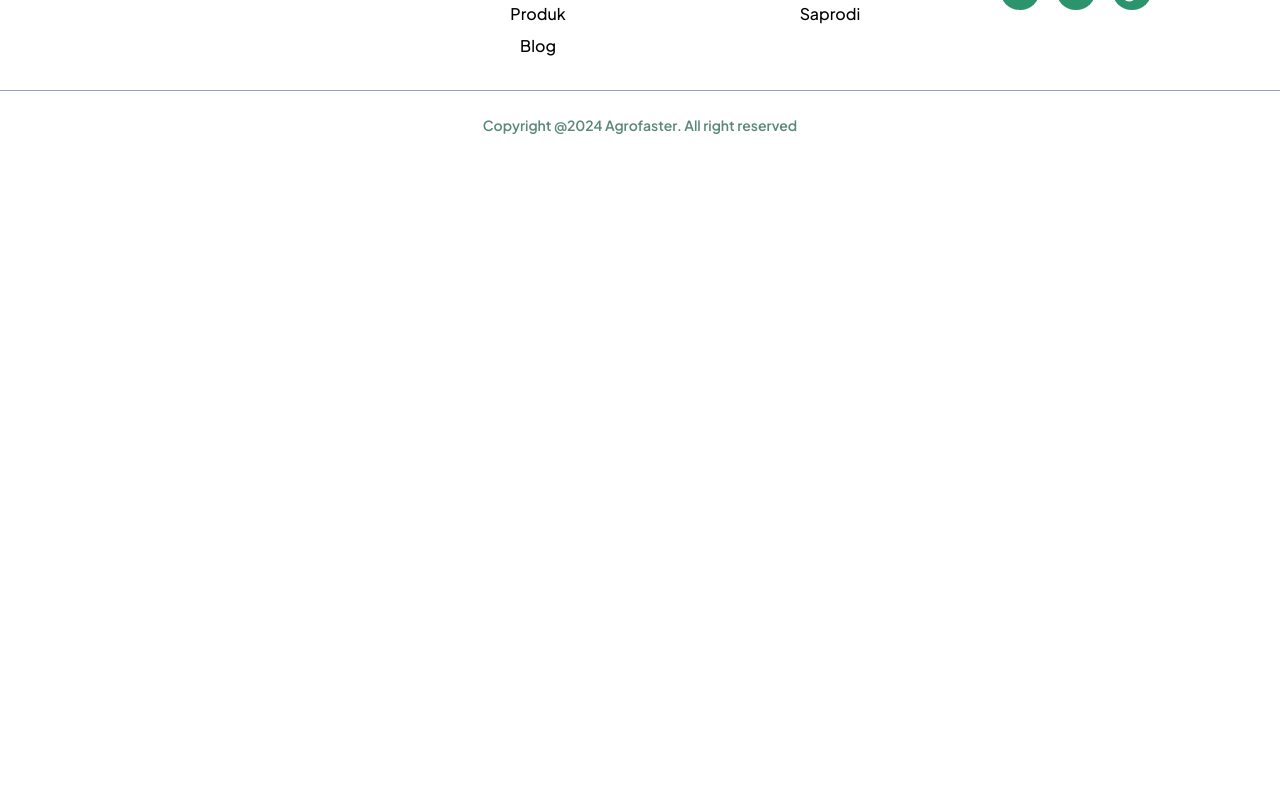
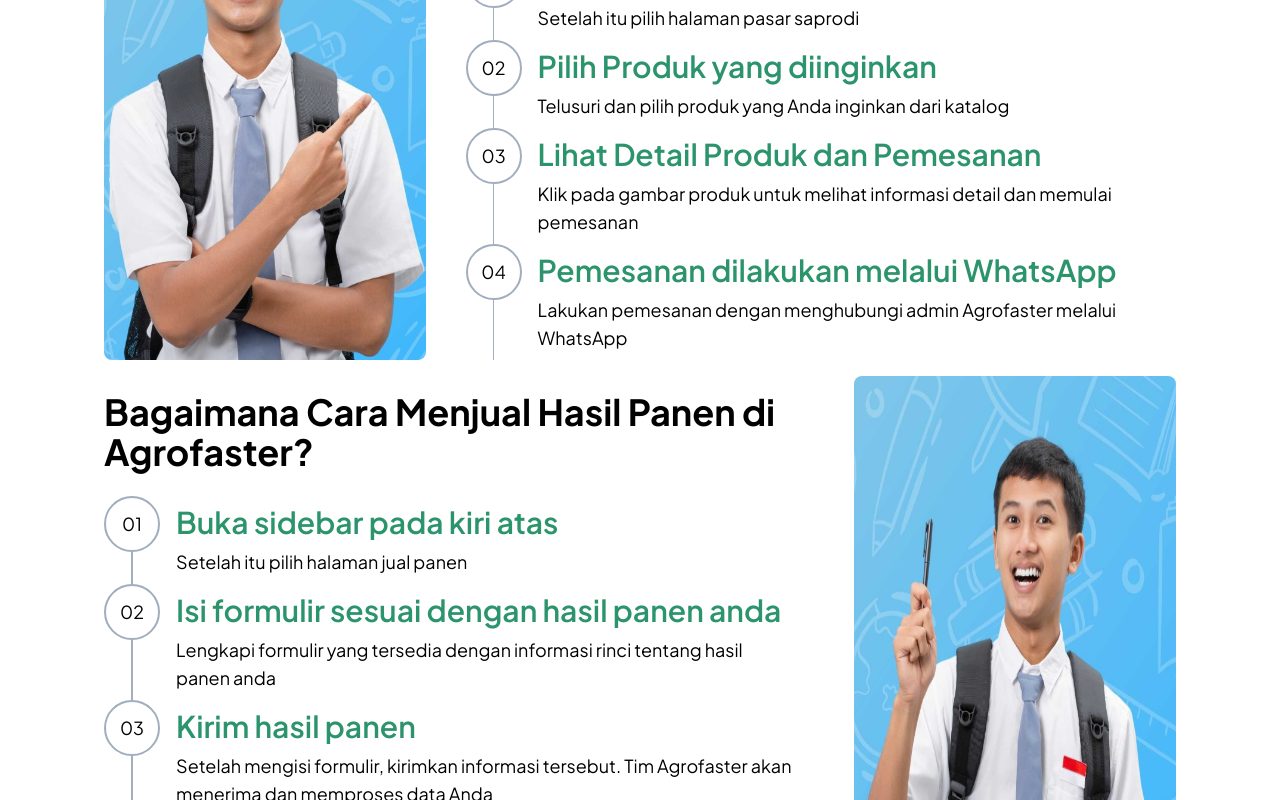
Before and after one commit to AbdanulIkhlas/agrofaster, a React (Vite) app: page /produk/fast-tani in a window 1280 px wide. Shown: the part 1940-2740 px from the top of the page. Before the commit the page ends 2099 px from the top, so only its background shows below. Built offline with nearby package versions, Linux system fonts and the light colour scheme.

Commit message:
membuat section how to di page fast tani

```diff
--- /dev/null
+++ b/src/components/fragments/StepByStep.jsx
@@ -0,0 +1,29 @@
+import PropTypes from "prop-types";
+
+const StepByStep = ({ no, title, desctiption }) => {
+  return (
+    <div className="flex gap-2 text-black overflow-hidden lg:gap-4">
+      <div>
+        <div
+          className="w-9 h-9 flex justify-center items-center border-[2px] border-[#A1AEBE] rounded-full
+        lg:w-14 lg:h-14 lg:text-lg "
+        >
+          {no}
+        </div>
+        <div className="w-[1.6px] h-full bg-[#A1AEBE] mx-auto"></div>
+      </div>
+      <div className="pe-4 pb-2">
+        <h1 className="mt-1 font-semibold text-primary mb-2 lg:text-3xl lg:mt-2">{title}</h1>
+        <p className="text-sm lg:text-lg">{desctiption}</p>
+      </div>
+    </div>
+  );
+};
+
+StepByStep.propTypes = {
+  no: PropTypes.string,
+  title: PropTypes.string,
+  desctiption: PropTypes.string,
+};
+
+export default StepByStep;
--- /dev/null
+++ b/src/components/layouts/FastTani/FastTaniHowTo.jsx
@@ -0,0 +1,57 @@
+import { pesanSaprodi, jualHasilPanen } from "../../../data/howTo";
+import StepByStep from "../../fragments/StepByStep";
+
+const FastTaniHowTo = () => {
+  return (
+    <div className="w-full bg-white  p-6 font-jakartaSans">
+      {/* SECTION Memesan Kebutuhan Saprodi */}
+      <section className="mb-4 lg:px-20 lg:flex lg:gap-10 ">
+        <img
+          src="../images/kebutuhan-saprodi.jpeg"
+          alt=""
+          className="hidden lg:block lg:w-[30%] lg:rounded-lg"
+        />
+        <div>
+          <h1 className="font-semibold mb-2 lg:text-4xl lg:font-bold lg:mb-6 lg:mt-4">
+            Bagaimana Cara Memesan Kebutuhan Saprodi?
+          </h1>
+          {pesanSaprodi.map((item) => {
+            return (
+              <StepByStep
+                key={item.id}
+                no={item.no}
+                title={item.title}
+                desctiption={item.description}
+              />
+            );
+          })}
+        </div>
+      </section>
+      {/* SECTION Jual Hasil Panen */}
+      <section className="mb-4 lg:px-20 lg:flex lg:gap-10 ">
+        <div>
+          <h1 className="font-semibold mb-2 lg:text-4xl lg:font-bold lg:mb-6 lg:mt-4">
+            Bagaimana Cara Menjual Hasil Panen di Agrofaster?
+          </h1>
+          {jualHasilPanen.map((item) => {
+            return (
+              <StepByStep
+                key={item.id}
+                no={item.no}
+                title={item.title}
+                desctiption={item.description}
+              />
+            );
+          })}
+        </div>
+        <img
+          src="../images/jual-hasil-panen.jpeg"
+          alt=""
+          className="hidden lg:block lg:w-[30%] lg:rounded-lg"
+        />
+      </section>
+    </div>
+  );
+};
+
+export default FastTaniHowTo;
--- /dev/null
+++ b/src/data/howTo.js
@@ -0,0 +1,96 @@
+const pesanSaprodi = [
+  {
+    id: 1,
+    no: "01",
+    title: "Buka sidebar pada kiri atas ",
+    description: "Setelah itu pilih halaman pasar saprodi",
+  },
+  {
+    id: 2,
+    no: "02",
+    title: "Pilih Produk yang diinginkan ",
+    description: "Telusuri dan pilih produk yang Anda inginkan dari katalog",
+  },
+  {
+    id: 3,
+    no: "03",
+    title: "Lihat Detail Produk dan Pemesanan",
+    description:
+      "Klik pada gambar produk untuk melihat informasi detail dan memulai pemesanan",
+  },
+  {
+    id: 4,
+    no: "04",
+    title: "Pemesanan dilakukan melalui WhatsApp",
+    description:
+      "Lakukan pemesanan dengan menghubungi admin Agrofaster melalui WhatsApp",
+  },
+];
+
+const jualHasilPanen = [
+  {
+    id: 1,
+    no: "01",
+    title: "Buka sidebar pada kiri atas ",
+    description: "Setelah itu pilih halaman jual panen",
+  },
+  {
+    id: 2,
+    no: "02",
+    title: "Isi formulir sesuai dengan hasil panen anda",
+    description:
+      "Lengkapi formulir yang tersedia dengan informasi rinci tentang hasil panen anda",
+  },
+  {
+    id: 3,
+    no: "03",
+    title: "Kirim hasil panen",
+    description:
+      "Setelah mengisi formulir, kirimkan informasi tersebut. Tim Agrofaster akan menerima dan memproses data Anda",
+  },
+  {
+    id: 4,
+    no: "04",
+    title: "Pilih opsi penjualan",
+    description:
+      "Tentukan apakah Anda ingin menjual hasil panen Anda segera atau menunggu waktu yang lebih tepat",
+  },
+  {
+    id: 5,
+    no: "05",
+    title: "Tim agrofaster akan menghubungi anda",
+    description:
+      "Tim Agrofaster akan menghubungi Anda jika ada pembeli yang tertarik dengan hasil panen Anda",
+  },
+];
+
+const beliHasilPanen = [
+  {
+    id: 1,
+    no: "01",
+    title: "Buka sidebar pada kiri atas ",
+    description: "Setelah itu pilih halaman marketplace",
+  },
+  {
+    id: 2,
+    no: "02",
+    title: "Pilih produk yang diinginkan",
+    description: "Telusuri dan pilih produk yang Anda inginkan dari katalog",
+  },
+  {
+    id: 3,
+    no: "03",
+    title: "Lihat Detail Produk dan Pemesanan",
+    description:
+      "Klik pada gambar produk untuk melihat informasi detail dan memulai pemesanan",
+  },
+  {
+    id: 4,
+    no: "04",
+    title: "Pemesanan dilakukan melalui WhatsApp",
+    description:
+      "Lakukan pemesanan dengan menghubungi admin Agrofaster melalui WhatsApp",
+  },
+];
+
+export { pesanSaprodi, jualHasilPanen, beliHasilPanen };
--- a/src/pages/fastTani.jsx
+++ b/src/pages/fastTani.jsx
@@ -4,10 +4,11 @@
 import FastTaniHome from "../components/layouts/FastTani/FastTaniHome";
 import FastTaniAbout from "../components/layouts/FastTani/FastTaniAbout";
 import FastTaniPartner from "../components/layouts/FastTani/FastTaniPartner";
+import FastTaniHowTo from "../components/layouts/FastTani/FastTaniHowTo";
 
 const FastTani = () => {
   return (
-    <div className="flex flex-col min-h-screen bg-[#effff1]">
+    <div className="flex flex-col min-h-screen bg-white font-jakartaSans">
       <div className="absolute z-[99]"><Navbar /></div>
       <div className="absolute z-[60]"><SubNavbar page="fastTani" /></div>
       <main className="w-full font-jakartaSans min-h-[1500px] pb-20">
@@ -23,6 +24,10 @@
         <section id="partner">
           <FastTaniPartner />
         </section>
+        {/* section how to become a FastTanier */}
+        <section id="howTo">
+          <FastTaniHowTo />
+        </section>
       </main>
       <Footer />
     </div>
```
Also changed, not shown: public/images/jual-hasil-panen.jpeg (added), public/images/kebutuhan-saprodi.jpeg (added).
